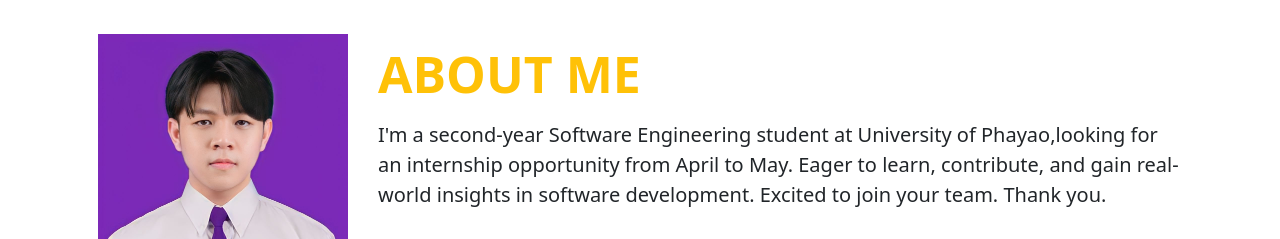
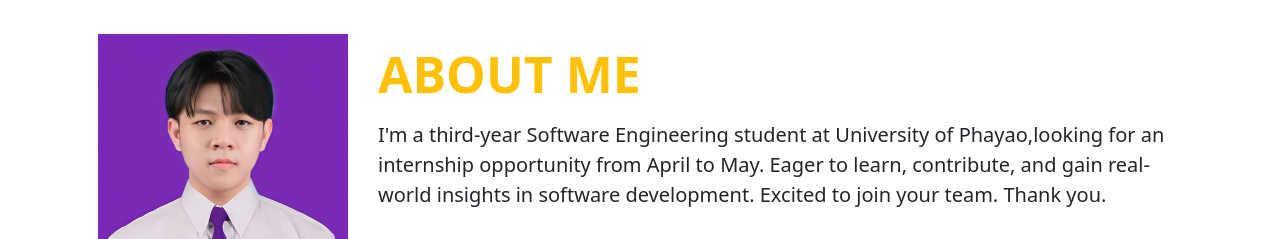
Before and after one commit to 3Melody/portfolio, a plain HTML site: page index.html in a window 1280 px wide. Shown: the part 1000-1239 px from the top of the page. Drawn offline with nearby package versions, Linux system fonts and the light colour scheme.

Commit message:
add text

```diff
--- a/index.html
+++ b/index.html
@@ -74,7 +74,7 @@
                     <img data-aos="zoom-in-right" src="image/profile.jpg" class="mb-3" width="150px" alt="">
                     <div data-aos="zoom-in-right" class="d-flex flex-column about-margin">
                         <h1 class="fw-bold text-warning mb-3 "  >ABOUT ME</h1>
-                        <p >I'm a second-year Software Engineering student at
+                        <p >I'm a third-year Software Engineering student at
                             University of Phayao,looking for an internship opportunity
                             from April to May. Eager to learn, contribute, and gain
                             real-world insights in software development.
```
